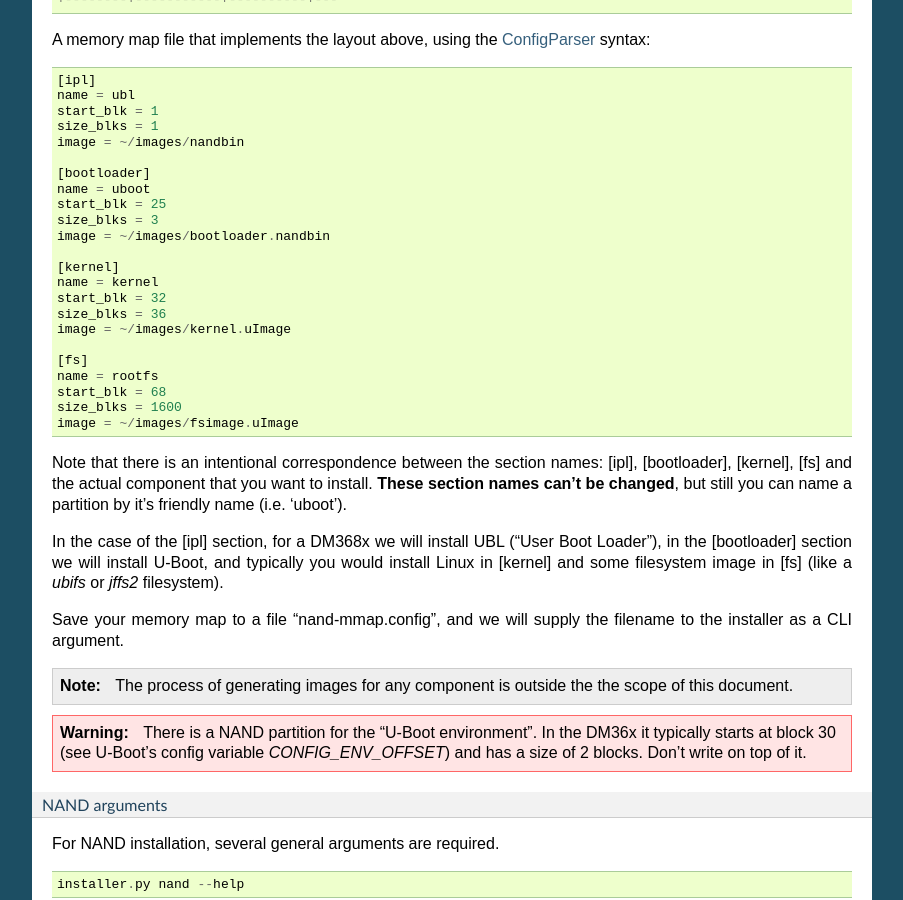
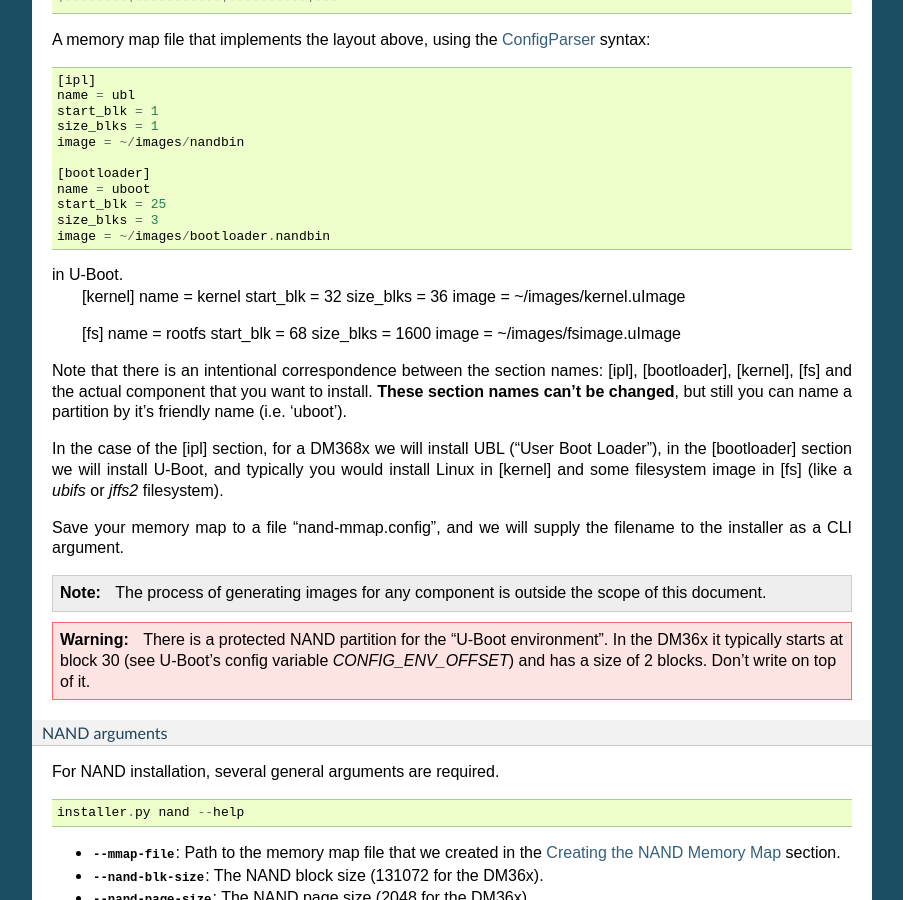
Before and after one commit to RidgeRun/openfd, a Sphinx documentation site: the page built from docs/attached-board.rst, in a window 1280 px wide and 900 px high, scrolled down 2064 px. Shown: the whole window, without its empty margins (198-1101 px from the left). Built offline with Sphinx 7.4.7, drawn with Linux system fonts in a browser that asks for light colours; pages that are not in the unit, such as notebooks, are missing from menus; some of the changed text lies outside the part shown.

Commit message:
More changes to documentation

```diff
--- a/docs/attached-board.rst
+++ b/docs/attached-board.rst
@@ -70,9 +70,9 @@
 ::
     installer.py --help
 
-* :option:`-y, --assume-yes`: Automatic 'yes' to prompts; runs non-interactively.
-* :option:`-v, --verbose`: Verbose output (useful for debugging).
-* :option:`-q, --quiet`: Quiet output (takes precedence over :option:`--verbose`:)
+* :option:`-y, --assume-yes`: Automatic 'yes' to prompts; runs non-interactively
+* :option:`-v, --verbose`: Verbose output (useful for debugging)
+* :option:`-q, --quiet`: Quiet output (takes precedence over :option:`--verbose`)
 * :option:`--dryrun`: Sets the dryrun mode On (system and uboot commands will be
   logged, but not executed)
 
@@ -91,9 +91,8 @@
 Creating the NAND Memory Map
 ~~~~~~~~~~~~~~~~~~~~~~~~~~~~
 
-Take into account the following parameters for NAND memory in the DM36x Leopard
-Board. You can obtain this information by issuing the '`nand info`' command
-in U-Boot.
+Take into account the NAND block size in the DM36x Leopard Board. You can obtain
+this information by issuing the '`nand info`' command in U-Boot.
 
 * NAND block size: 128Kb (131072 bytes, or 0x20000 in hex)
 
@@ -133,6 +132,7 @@
     size_blks = 3
     image = ~/images/bootloader.nandbin
 
+in U-Boot.
     [kernel]
     name = kernel
     start_blk = 32
@@ -159,10 +159,10 @@
 filename to the installer as a CLI argument.
 
 .. note:: The process of generating images for any component is outside the
-          the scope of this document.
+          scope of this document.
 
-.. warning:: There is a NAND partition for the "U-Boot environment". In the DM36x
-  it typically starts at block 30 (see U-Boot's config variable
+.. warning:: There is a protected NAND partition for the "U-Boot environment".
+  In the DM36x it typically starts at block 30 (see U-Boot's config variable
   `CONFIG_ENV_OFFSET`) and has a size of 2 blocks. Don't write on top of it.
 
 NAND arguments
```
Also changed, not shown: installer.py (+7 -0 lines), methods/__init__.py (+9 -0 lines), 1 other file.
